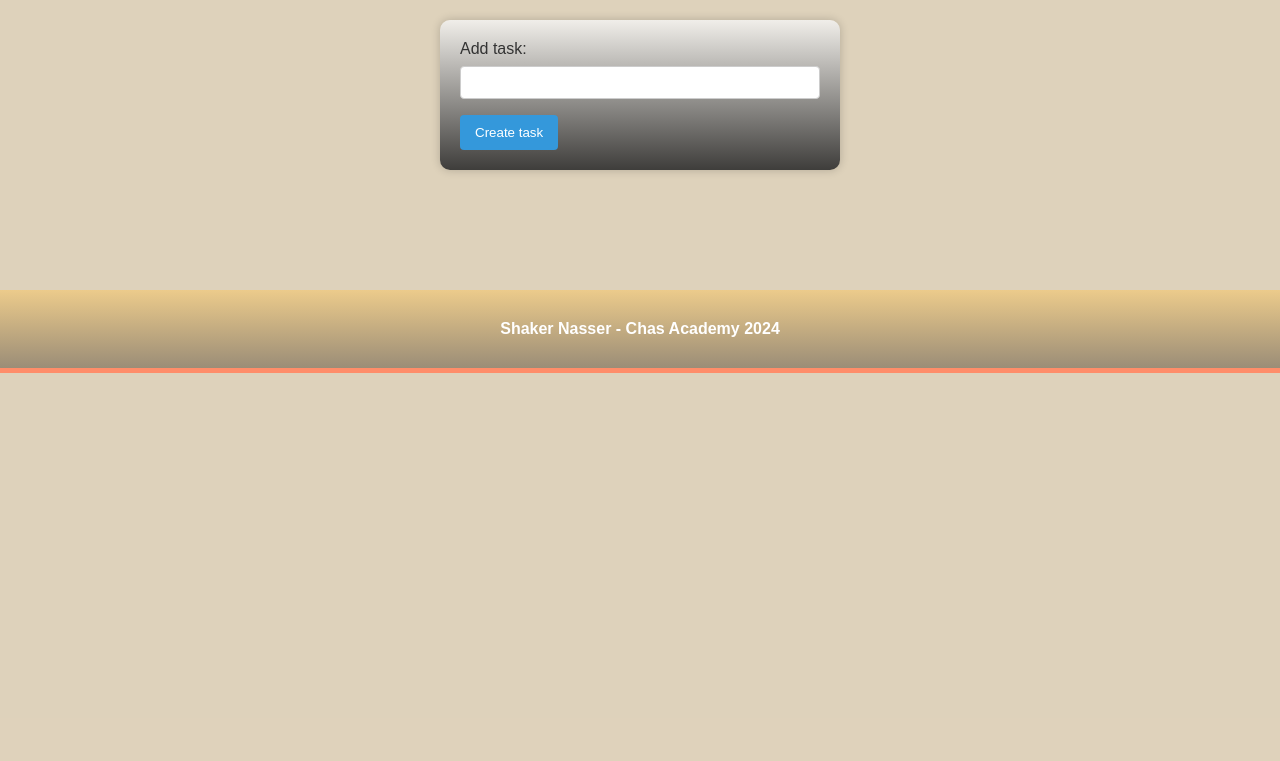
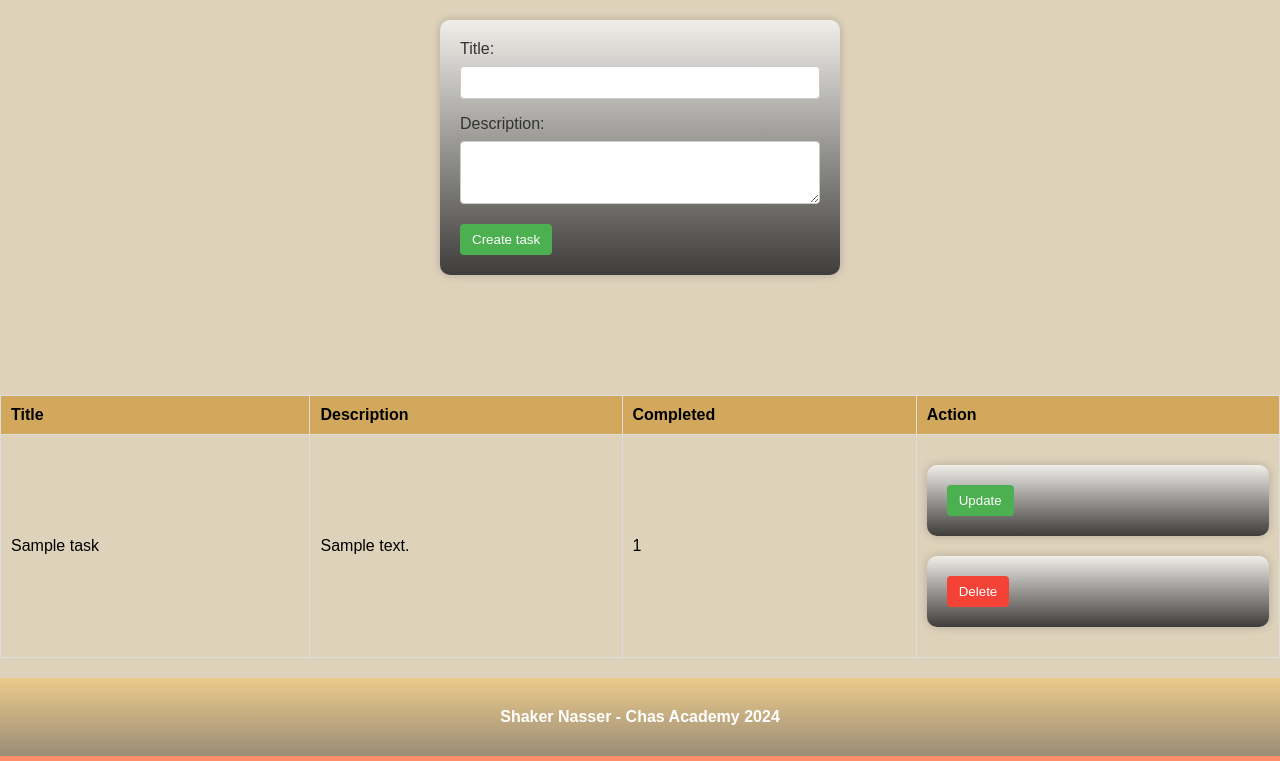
Before and after one commit to ShakerNasser/Todo-app, a PHP site: page / in a window 1280 px wide. Shown: the part 82-843 px from the top of the page. Before the commit the page ends 455 px from the top, so only its background shows below. Run offline with PHP 8.4, Linux system fonts and the light colour scheme; tables that the repository leaves empty or names only in its code hold one stand-in row (values such as "Sample post").

Commit message:
and PHP/SQL

```diff
--- a/css/styles.css
+++ b/css/styles.css
@@ -80,7 +80,49 @@ button {
   transition: background-color 0.3s ease;
 }
 
-/* Ändra färgen på knappen vid hover */
+table {
+  border-collapse: collapse;
+  width: 100%;
+  margin-bottom: 20px;
+}
+
+table th, table td {
+  padding: 10px;
+  border: 1px solid #ddd;
+  text-align: left;
+}
+
+table th {
+  background-color: rgb(210, 169, 92);
+}
+
+table tr:nth-child(even) {
+  background-color: rgb(222, 210, 187);
+}
+
+button {
+  background-color: #4CAF50;
+  color: white;
+  padding: 8px 12px;
+  border: none;
+  border-radius: 4px;
+  cursor: pointer;
+  transition: background-color 0.3s;
+}
+
+button.delete {
+  background-color: #f44336;
+}
+
 button:hover {
-  background-color: #2e86c1; /* Justera hover-färgen efter behov */
+  background-color: #45a049;
+}
+
+button.delete:hover {
+  background-color: #d32f2f;
+}
+
+/* Style checkbox */
+input[type=checkbox] {
+  margin-right: 5px;
 }/*# sourceMappingURL=styles.css.map */
--- a/css/styles.scss
+++ b/css/styles.scss
@@ -85,7 +85,49 @@ button {
     transition: background-color 0.3s ease;
 }
 
-/* Ändra färgen på knappen vid hover */
+table {
+    border-collapse: collapse;
+    width: 100%;
+    margin-bottom: 20px;
+}
+
+table th, table td {
+    padding: 10px;
+    border: 1px solid #ddd;
+    text-align: left;
+}
+
+table th {
+    background-color:  rgb(210, 169, 92);
+}
+
+table tr:nth-child(even) {
+    background-color:  rgb(222, 210, 187);
+}
+
+button {
+    background-color: #4CAF50;
+    color: white;
+    padding: 8px 12px;
+    border: none;
+    border-radius: 4px;
+    cursor: pointer;
+    transition: background-color 0.3s;
+}
+
+button.delete {
+    background-color: #f44336;
+}
+
 button:hover {
-    background-color: #2e86c1; /* Justera hover-färgen efter behov */
+    background-color: #45a049;
 }
+
+button.delete:hover {
+    background-color: #d32f2f;
+}
+
+/* Style checkbox */
+input[type="checkbox"] {
+    margin-right: 5px;
+}
--- a/delete.php
+++ b/delete.php
@@ -2,7 +2,5 @@
 
 include_once("setup.php");
 
-$conn = null; // Avsluta connection vid avslutad påkallning
-
 
 ?>
--- a/index.php
+++ b/index.php
@@ -3,41 +3,60 @@
 <head>
     <meta charset="UTF-8">
     <meta name="viewport" content="width=device-width, initial-scale=1.0">
-    <title> ToDo-Manager </title>
+    <title>ToDo-Manager</title>
     <link rel="stylesheet" href="./css/styles.css">
 </head>
 <body>
 
 <header>
-    <h1 class="header"> ToDo-App </h1>
+    <h1 class="header">ToDo-App</h1>
 </header>
 
-<?php
-include 'setup.php'; // Byt ut till ditt filnamn för databasanslutningen
+<main class="main-section">
+    <!-- Form for adding a task -->
+    <form action="create.php" method="post">
+        <label for="title">Title:</label>
+        <input type="text" name="title" required>
 
-$sql = "SELECT * FROM tasks";
-$result = $conn->query($sql);
+        <label for="description">Description:</label>
+        <textarea name="description" rows="3"></textarea>
 
-// if ($result->num_rows > 0) {
-//     echo "<ul>";
-//     while ($row = $result->fetch_assoc()) {
-//         echo "<li>{$row['title']} - {$row['description']} - Completed: {$row['completed']}</li>";
-//     }
-//     echo "</ul>";
-// } else {
-//     echo "Inga uppgifter hittades.";
-// }
-// ?>
-
-<main class="main-section">
-    <form action="create.php" method="post">
-        <label for="title">Add task:</label>
-        <input type="text" name="title" required>
         <button type="submit">Create task</button>
     </form>
 </main>
 
-<Footer class="footer"> <h6> Shaker Nasser - Chas Academy 2024  </h6></Footer>
+<?php
+include 'setup.php';
+include 'read.php';
+
+// Fetch tasks from the database
+$tasks = getTasks($conn);
+
+if (count($tasks) > 0) {
+    echo "<table>";
+    echo "<tr><th>Title</th><th>Description</th><th>Completed</th><th>Action</th></tr>";
+    foreach ($tasks as $task) {
+        echo "<tr>";
+        echo "<td>{$task['title']}</td>";
+        echo "<td>{$task['description']}</td>";
+        echo "<td>{$task['is_completed']}</td>";
+        echo "<td><form action='update.php' method='post'>";
+        echo "<input type='hidden' name='updateId' value='{$task['id']}'>";
+        echo "<button type='submit'>Update</button></form>";
+        echo "<form action='delete.php' method='post'>";
+        echo "<input type='hidden' name='deleteId' value='{$task['id']}'>";
+        echo "<button type='submit' class='delete'>Delete</button></form></td>";
+        echo "</tr>";
+    }
+    echo "</table>";
+} else {
+    echo "<p class='no-tasks'>Inga uppgifter hittades.</p>";
+}
+?>
+
+<footer class="footer">
+    <h6>Shaker Nasser - Chas Academy 2024</h6>
+</footer>
 
 </body>
 </html>
--- /dev/null
+++ b/read.php
@@ -0,0 +1,19 @@
+<?php
+
+include ("setup.php");
+
+function getTasks($conn) {
+    $tasks = [];
+    $sql = "SELECT * FROM tasks";
+    $result = $conn->query($sql);
+
+    if ($result->rowCount() > 0) {
+        while ($row = $result->fetch(PDO::FETCH_ASSOC)) {
+            $tasks[] = $row;
+        }
+    }
+
+    return $tasks;
+}
+
+?>
```
Also changed, not shown: create.php (+14 -2 lines), notes.md (deleted, +0 -141 lines), update.php (+8 -0 lines), .devcontainer/init-sql/init.sql, 1 other file.
